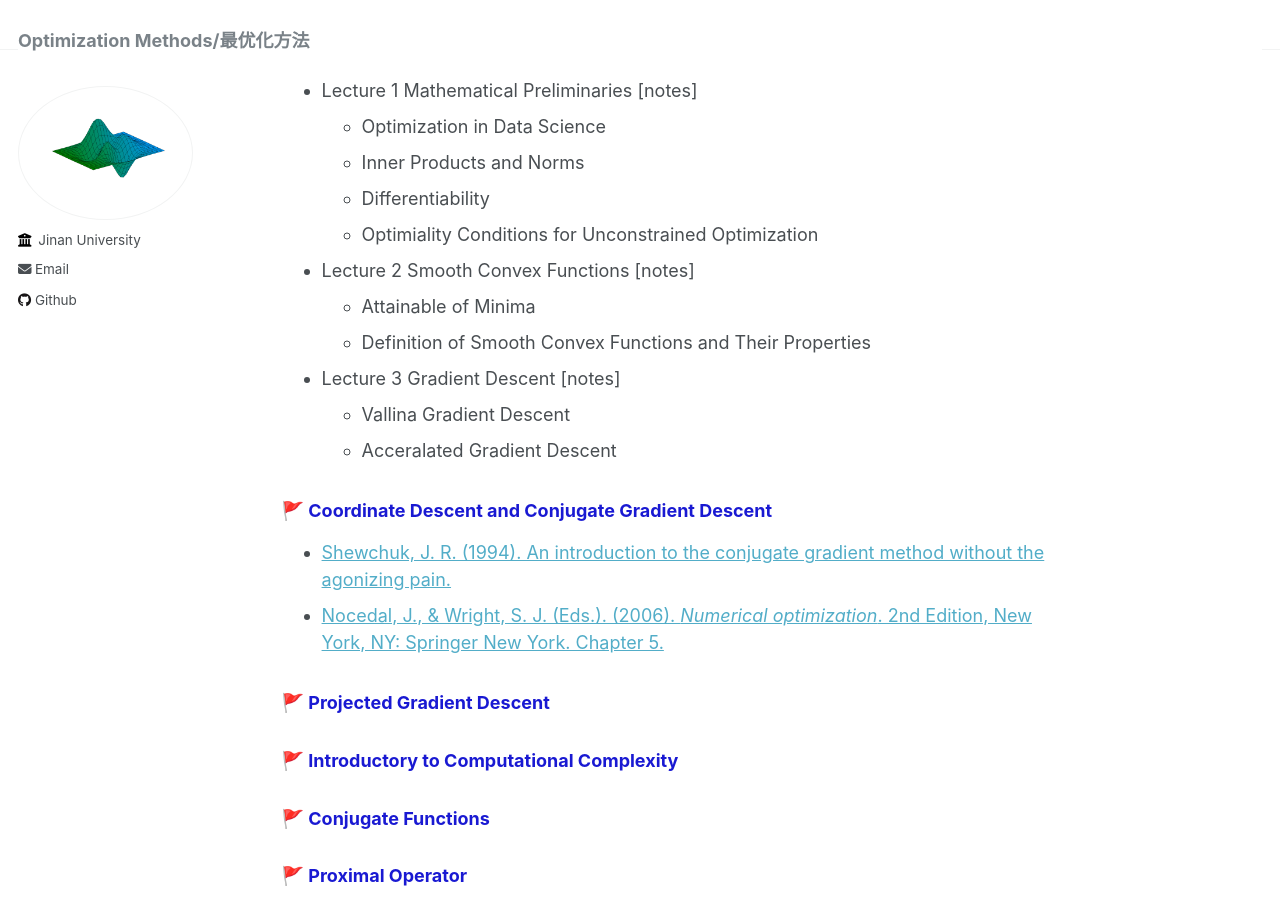
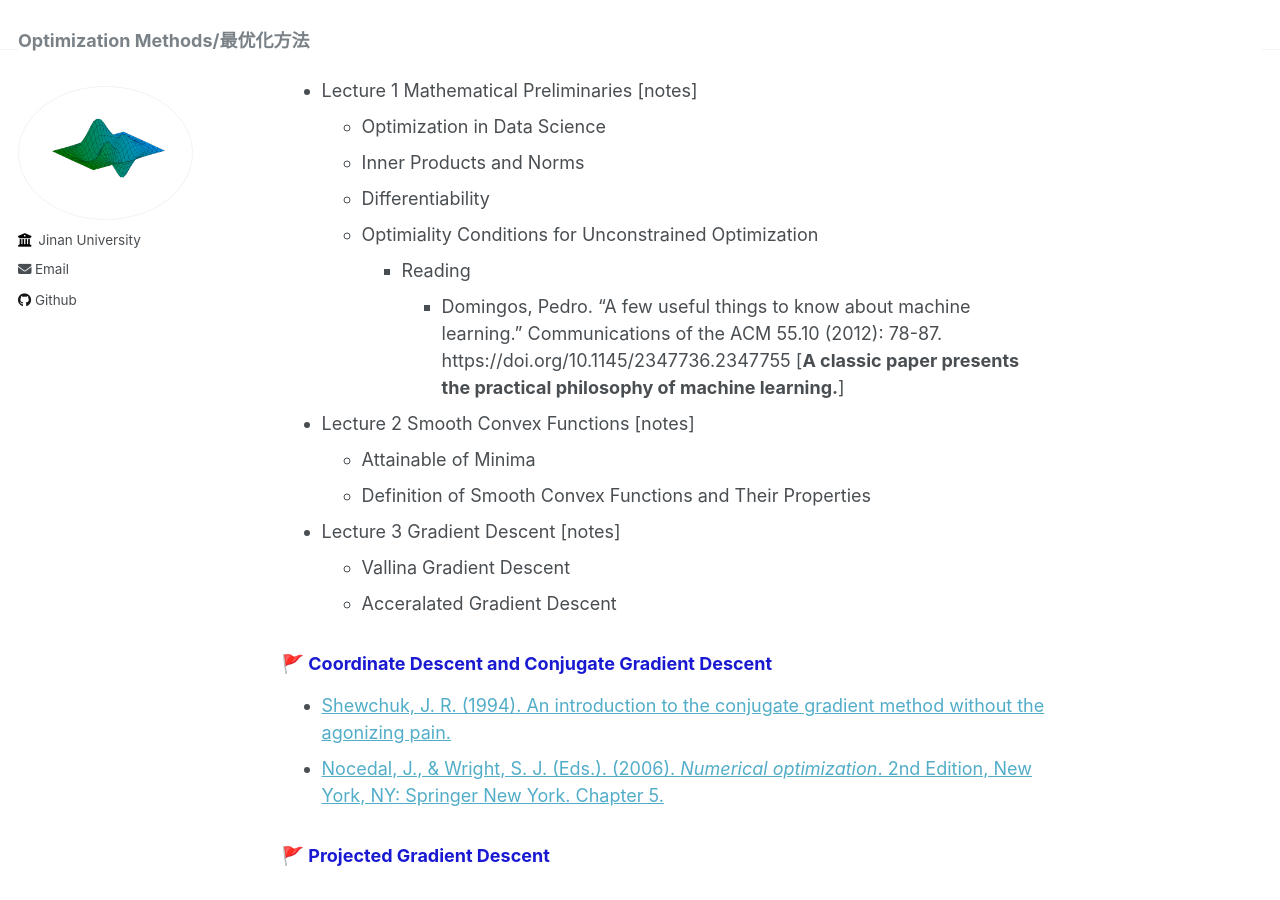
Before and after one commit to wangyuanhao/optimization_method_course_webpage, a Jekyll site: the page built from _pages/about.md, in a window 1280 px wide and 900 px high, scrolled down 718 px. Built offline with Jekyll 4.4.1, drawn with Linux system fonts in a browser that asks for light colours.

Commit message:
Update about.md

```diff
--- a/_pages/about.md
+++ b/_pages/about.md
@@ -28,6 +28,9 @@ The materials are collected and reorganized mainly from:
   * Inner Products and Norms
   * Differentiability
   * Optimiality Conditions for Unconstrained Optimization
+    * Reading
+      * Domingos, Pedro. "A few useful things to know about machine learning." Communications of the ACM 55.10 (2012): 78-87. https://doi.org/10.1145/2347736.2347755
+        [**A classic paper presents the practical philosophy of machine learning.**]
 * Lecture 2 Smooth Convex Functions [notes]
   * Attainable of Minima
   * Definition of Smooth Convex Functions and Their Properties
```
